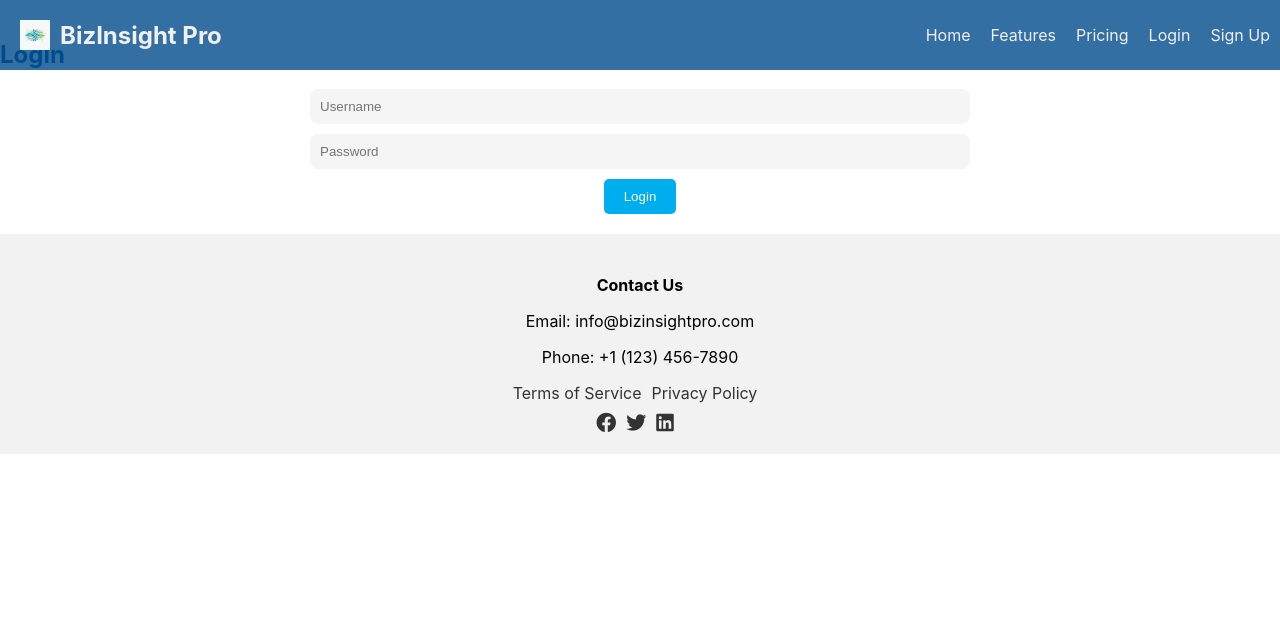
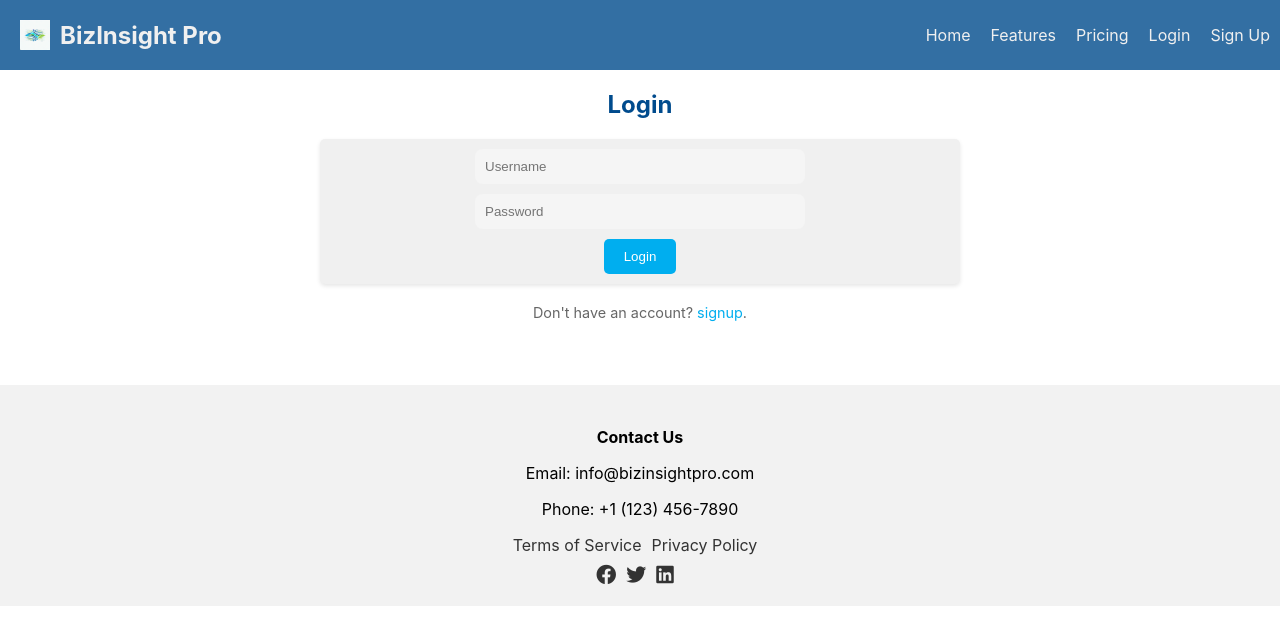
Before and after one commit to Maduemelie/bizinsight-pro-frontend, a React (Create React App) app: page /login in a window 1280 px wide. Shown: the top 644 px of the page. Built offline with nearby package versions, Linux system fonts and the light colour scheme.

Commit message:
login and signup page done

```diff
--- a/src/App.jsx
+++ b/src/App.jsx
@@ -13,7 +13,6 @@ const App = () => {
     <div>
       <Router>
         <Header />
-
         <Routes>
           <Route path="/dashboard" element={<Dashboard />} />
           <Route path="/features" element={<Features />} />
@@ -22,6 +21,7 @@ const App = () => {
           <Route path="/signup" element={<Signup />} />
         </Routes>
       </Router>
+
       <Footer />
     </div>
   );
--- a/src/components/Header.jsx
+++ b/src/components/Header.jsx
@@ -16,6 +16,7 @@ const Header = () => {
           <li><Link to="/pricing">Pricing</Link></li>
           <li><Link to="/login">Login</Link></li>
           <li><Link to="/signup">Sign Up</Link></li>
+          {/* <li><Link to="/inventory">Inventory</Link></li> */}
         </ul>
       </nav>
     </header>
--- a/src/components/Login.jsx
+++ b/src/components/Login.jsx
@@ -1,4 +1,5 @@
 import React from 'react';
+import '../style/Login.css'
 
 const LoginPage = () => {
   return (
@@ -9,6 +10,9 @@ const LoginPage = () => {
         <input type="password" placeholder="Password" />
         <button type="submit">Login</button>
       </form>
+      <p className="signup-text">
+        Don't have an account? <a href="/signup">signup</a>.
+      </p>
     </div>
   );
 };
--- a/src/components/Signup.jsx
+++ b/src/components/Signup.jsx
@@ -14,6 +14,7 @@ const SignUp = () => {
         <input type='password' placeholder='Confirm Password'name='ConfirmPassword' id='ConfirmPassword' />
         <button type="submit">Sign Up</button>
       </form>
+      <p className="signup-text">Already have an account? <a href="/login">Login</a></p>
     </div>
   );
 }
--- a/src/style/Header.css
+++ b/src/style/Header.css
@@ -4,15 +4,18 @@
   left: 0;
   width: 100%;
   z-index: 999;
-    background-color: rgba(0, 75, 141, 0.8); /* Primary color: Deep Blue with 0.8 opacity */
+  background-color: rgba(
+    0,
+    75,
+    141,
+    0.8
+  ); /* Primary color: Deep Blue with 0.8 opacity */
   padding: 20px;
-    color: #F0F0F0; /* Text color: Light Gray */
+  color: #f0f0f0; /* Text color: Light Gray */
   display: flex;
   justify-content: space-between;
   align-items: center;
-    gap: 20px;
 }
-
 
 .logo {
   display: flex;
@@ -41,13 +44,13 @@
 }
 
 .navigation li a {
-  color: #F0F0F0; /* Text color: Light Gray */
+  color: #f0f0f0; /* Text color: Light Gray */
   text-decoration: none;
   transition: color 0.3s;
 }
 
 .navigation li a:hover {
-  color: #FF9900; /* Accent color: Orange */
+  color: #ff9900; /* Accent color: Orange */
 }
 .navigation li:last-child a {
   margin-right: 30px; /* Add margin to the right */
--- a/src/style/Signup.css
+++ b/src/style/Signup.css
@@ -1,29 +1,33 @@
 /* Signup.css */
 
 .signup-page {
-  background-color: #F0F0F0;
+  /* background-color: #F0F0F0; */
   padding: 20px;
   text-align: center;
- margin: 20px auto;
- width: 50%;
+  margin: 30px auto;
+  width: 50%;
 }
 
 h2 {
-  color: #004B8D;
+  color: #004b8d;
   margin-top: 40px;
   margin-bottom: 20px;
 }
 
 form {
+  background-color: #f0f0f0;
   display: flex;
   flex-direction: column;
   align-items: center;
+  padding: 10px;
+  border-radius: 5px;
+  box-shadow: 0 2px 4px rgba(0, 0, 0, 0.1);
   margin-top: 20px;
   margin-bottom: 20px;
 }
 
-input[type="text"],
-input[type="password"] {
+input[type='text'],
+input[type='password'] {
   width: 50%;
   padding: 10px;
   margin-bottom: 10px;
@@ -32,8 +36,8 @@ input[type="password"] {
   border: none;
 }
 
-button[type="submit"] {
-  background-color: #00AEEF;
+button[type='submit'] {
+  background-color: #00aeef;
   color: white;
   padding: 10px 20px;
   border: none;
@@ -42,6 +46,21 @@ button[type="submit"] {
   transition: background-color 0.3s;
 }
 
-button[type="submit"]:hover {
-  background-color: #002D56;
+button[type='submit']:hover {
+  background-color: #002d56;
 }
+
+.signup-text {
+  color: #666666;
+  font-size: 0.9rem;
+  margin-top: 10px;
+}
+
+.signup-text a {
+  color: #00aeef;
+  text-decoration: none;
+}
+
+.signup-text a:hover {
+  text-decoration: underline;
+}
--- a/src/style/login.css
+++ b/src/style/login.css
@@ -1,18 +1,65 @@
+/* Signup.css */
+
 .login-page {
-  background-color: #F0F0F0;
+  /* background-color: #F0F0F0; */
   padding: 20px;
+  text-align: center;
+  margin: 30px auto;
+  width: 50%;
 }
 
-.login-input {
-  width: 100%;
+h2 {
+  color: #004b8d;
+  margin-top: 40px;
+  margin-bottom: 20px;
+}
+
+form {
+  background-color: #f0f0f0;
+  display: flex;
+  flex-direction: column;
+  align-items: center;
+  padding: 10px;
+  border-radius: 5px;
+  box-shadow: 0 2px 4px rgba(0, 0, 0, 0.1);
+  margin-top: 20px;
+  margin-bottom: 20px;
+}
+
+input[type='text'],
+input[type='password'] {
+  width: 50%;
   padding: 10px;
   margin-bottom: 10px;
+  background-color: #f5f5f5;
+  border-radius: 8px;
+  border: none;
 }
 
-.login-button {
-  background-color: #FF5500;
+button[type='submit'] {
+  background-color: #00aeef;
   color: white;
   padding: 10px 20px;
   border: none;
   cursor: pointer;
+  border-radius: 5px;
+  transition: background-color 0.3s;
 }
+
+button[type='submit']:hover {
+  background-color: #002d56;
+}
+.signup-text {
+  color: #666666;
+  font-size: 0.9rem;
+  margin-top: 10px;
+}
+
+.signup-text a {
+  color: #00aeef;
+  text-decoration: none;
+}
+
+.signup-text a:hover {
+  text-decoration: underline;
+}
```
Also changed, not shown: src/App.css (deleted, +0 -38 lines), src/components/HomeComponents/Dashboard.jsx (line endings or trailing spaces). Lines whose indentation alone changed are shown as unchanged.
